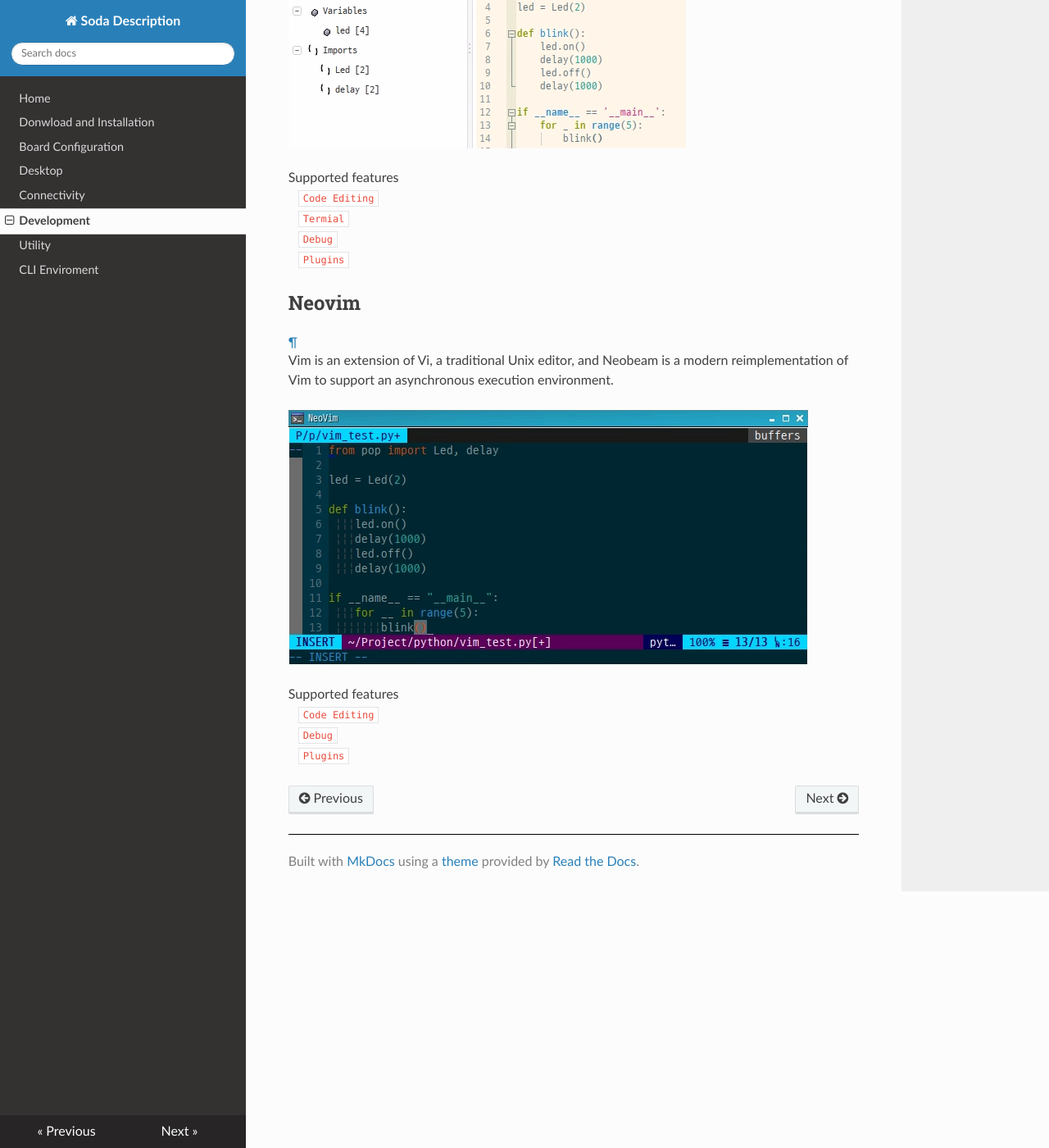
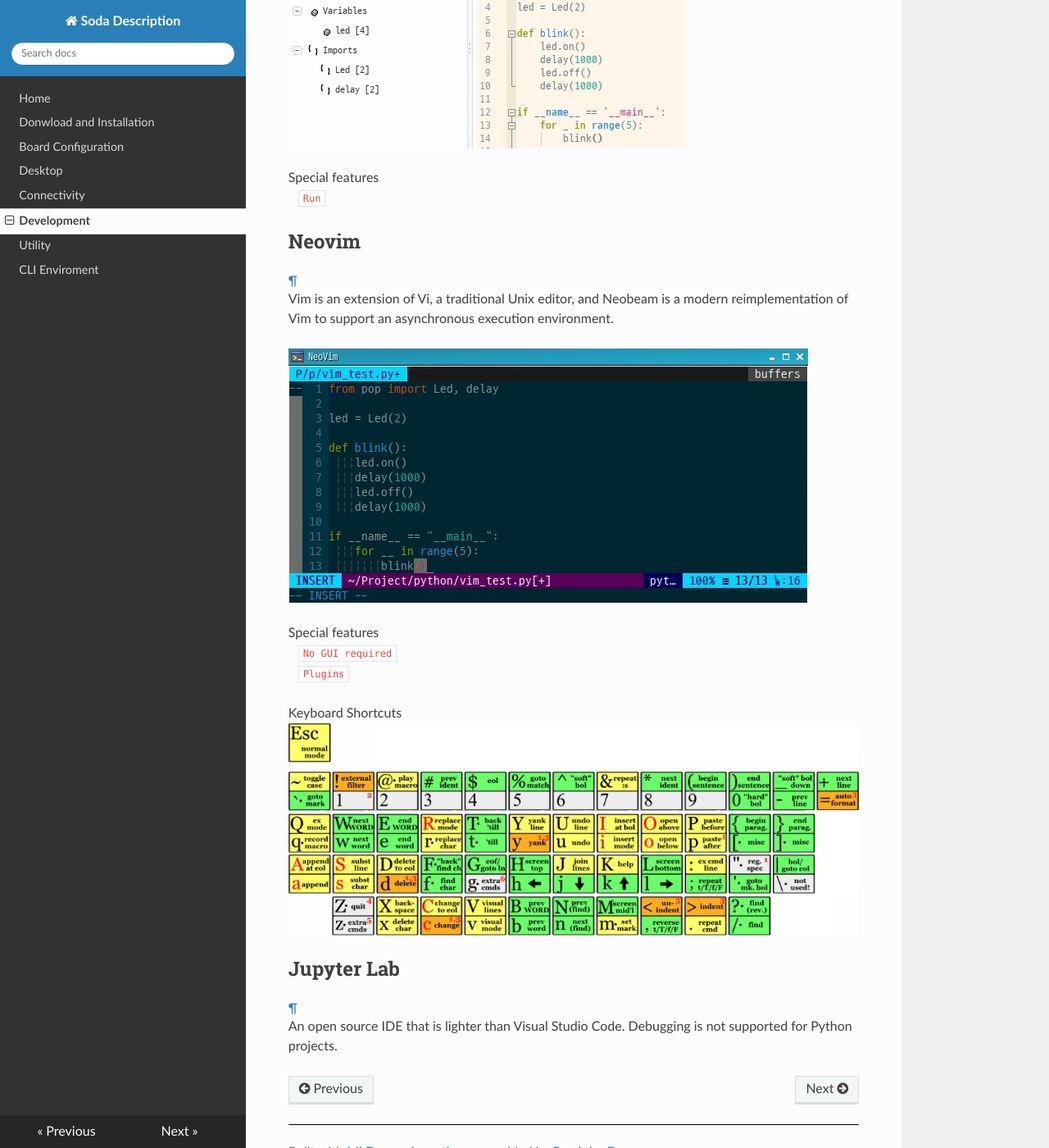
Before and after one commit to hanback-docs/soda_docs, an MkDocs documentation site: the page built from docs/Development.md, in a window 1280 px wide and 1400 px high, scrolled down 1208 px. Shown: the whole window at 82% size. Built offline with MkDocs 1.6.1, drawn with Linux system fonts in a browser that asks for light colours; nearby versions of some CDN libraries; some of the changed text lies outside the part shown.

Commit message:
adding jupyter lab

```diff
--- a/docs/Development.md
+++ b/docs/Development.md
@@ -4,6 +4,7 @@ There are three tools for software development<br>
 &emsp;<code class="code_accent">VSCode</code> : Visual Studio Code<br>
 &emsp;<code class="code_accent">Geany</code> : Light-weight and Fast IDE<br>
 &emsp;<code class="code_accent">Neovim</code> : Vim based terminal code editor<br>
+&emsp;<code class="code_accent">Jupyter Lab</code> : Development environment for editing Python code in a web browser<br>
 
 ## <h2>VSCode</h2>
 The Visual Studio Code is an open-source IDE that supports Windows, Linux, Mac. <br>
@@ -11,29 +12,30 @@ Soda OS has Python related plugins applied, so you can start a Python project ri
 
 ![vscode](./picture/vscode.png)
 
-Supported features<br>
-&emsp;<code class="code_accent">Code Editing</code><br>
-&emsp;<code class="code_accent">Termial</code><br>
-&emsp;<code class="code_accent">Debug</code><br>
-&emsp;<code class="code_accent">Plugins</code><br>
+Special features<br>
+&emsp;<code class="code_accent">Run and Debug</code><br>
+&emsp;<code class="code_accent">Auto completion</code><br>
+&emsp;<code class="code_accent">Extra plugins</code><br>
 
 ## <h2>Geany</h2>
 An open source IDE that is lighter than Visual Studio Code. Debugging is not supported for Python projects.
 
 ![geany](./picture/geany.png)
 
-Supported features<br>
-&emsp;<code class="code_accent">Code Editing</code><br>
-&emsp;<code class="code_accent">Termial</code><br>
-&emsp;<code class="code_accent">Debug</code><br>
-&emsp;<code class="code_accent">Plugins</code><br>
+Special features<br>
+&emsp;<code class="code_accent">Run</code><br>
 
 ## <h2>Neovim</h2>
 Vim is an extension of Vi, a traditional Unix editor, and Neobeam is a modern reimplementation of Vim to support an asynchronous execution environment.
 
 ![neovim](./picture/neovim.png)
 
-Supported features<br>
-&emsp;<code class="code_accent">Code Editing</code><br>
-&emsp;<code class="code_accent">Debug</code><br>
+Special features<br>
+&emsp;<code class="code_accent">No GUI required</code><br>
 &emsp;<code class="code_accent">Plugins</code><br>
+
+Keyboard Shortcuts
+![neovim shortcuts](./picture/neovim_shortcuts.png)
+
+## <h2>Jupyter Lab</h2>
+An open source IDE that is lighter than Visual Studio Code. Debugging is not supported for Python projects.
```
